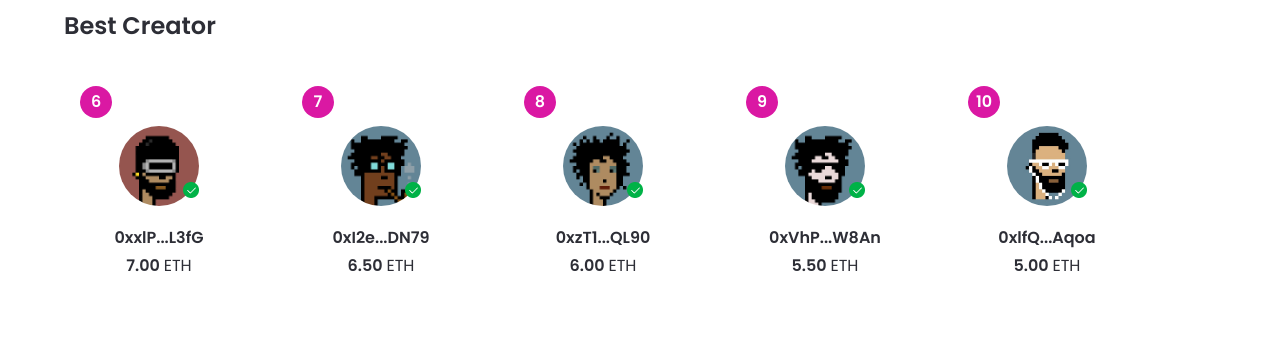
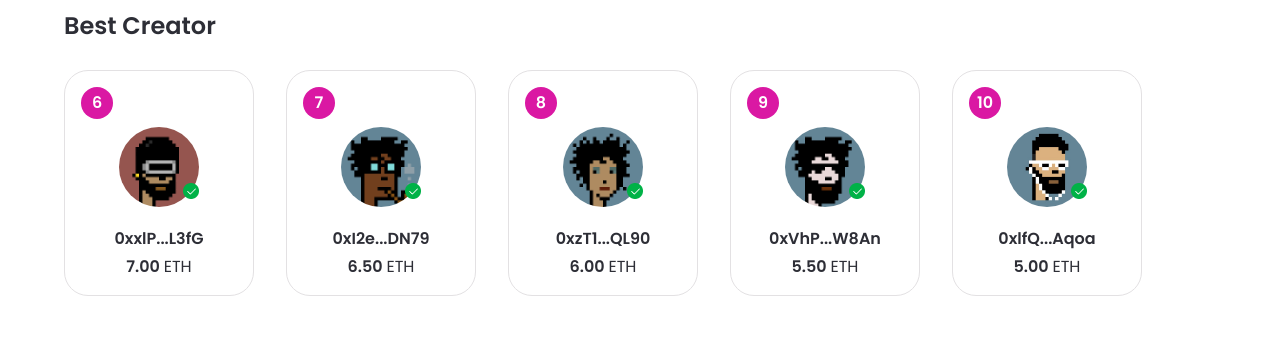
Before and after one commit to oguzhanuzunay/nft_marketplace, a Next.js app: page / in a window 1280 px wide. Shown: the part 415-761 px from the top of the page. Built offline with nearby package versions, Linux system fonts and the light colour scheme.

Commit message:
add border to creatorcard for light theme

```diff
--- a/components/CreatorCard.tsx
+++ b/components/CreatorCard.tsx
@@ -10,7 +10,7 @@ interface CreatorCardProps {
 
 const CreatorCard = ({ creatorName, rank, creatorImage, creatorEth }: CreatorCardProps) => {
   return (
-    <div className="m-4 flex min-w-190 flex-col rounded-3xl border-nft-gray-1 bg-white p-4 dark:border-nft-black-1 dark:bg-nft-black-3 minlg:min-w-240">
+    <div className="m-4 flex min-w-190 flex-col rounded-3xl border border-nft-gray-1 bg-white p-4 dark:border-nft-black-1 dark:bg-nft-black-3 minlg:min-w-240">
       <div className="flexCenter h-8 w-8 rounded-full bg-nft-red-violet minlg:h-10 minlg:w-10">
         <p className="font-poppins text-base font-semibold text-white minlg:text-lg">{rank}</p>
       </div>
```
